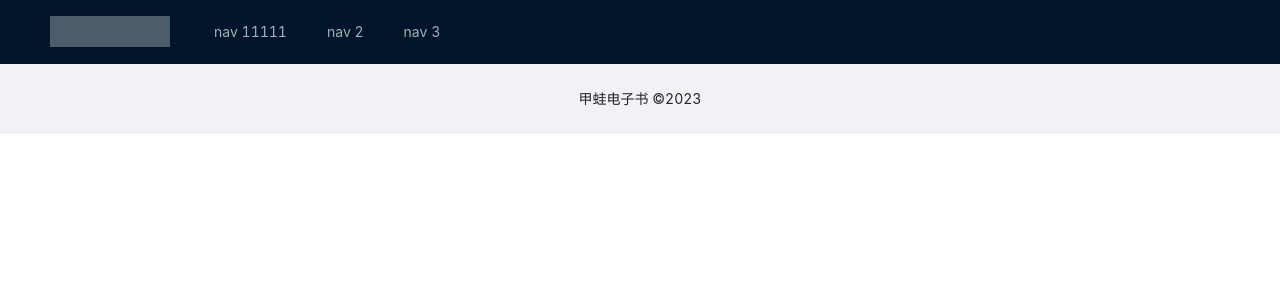
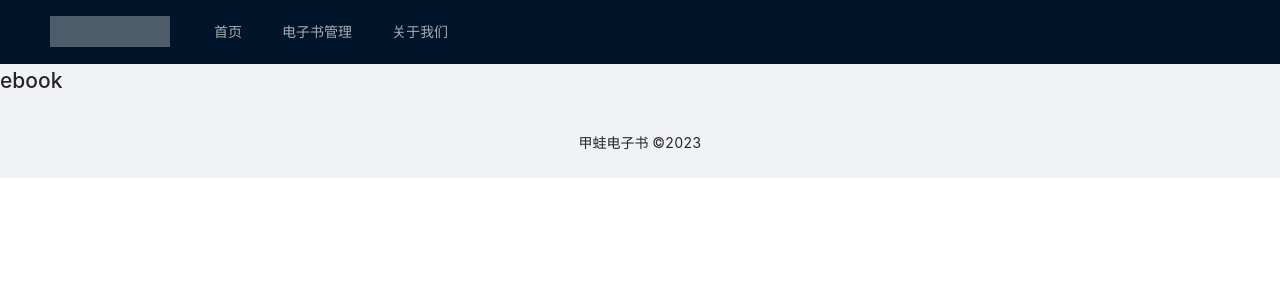
Before and after one commit to huangjinrrrrr/wiki, a Vue app in the folder web/: page /admin/ebook in a window 1280 px wide. Shown: the top 300 px of the page. Built offline with nearby package versions, Linux system fonts and the light colour scheme; no server answers.

Commit message:
6-2 增加电子书管理页面 新页面开发：页面、路由、菜单

```diff
--- a/web/src/components/the-header.vue
+++ b/web/src/components/the-header.vue
@@ -6,9 +6,15 @@
         mode="horizontal"
         :style="{ lineHeight: '64px' }"
     >
-      <a-menu-item key="1">nav 11111</a-menu-item>
-      <a-menu-item key="2">nav 2</a-menu-item>
-      <a-menu-item key="3">nav 3</a-menu-item>
+      <a-menu-item key="/">
+        <router-link to="/">首页</router-link>
+      </a-menu-item>
+      <a-menu-item key="/admin/ebook">
+        <router-link to="/admin/ebook">电子书管理</router-link>
+      </a-menu-item>
+      <a-menu-item key="/about">
+        <router-link to="/about">关于我们</router-link>
+      </a-menu-item>
     </a-menu>
   </a-layout-header>
 </template>
--- a/web/src/router/index.ts
+++ b/web/src/router/index.ts
@@ -1,6 +1,7 @@
 import { createRouter, createWebHistory, RouteRecordRaw } from 'vue-router'
 import Home from '../views/home.vue'
 import About from '../views/about.vue'
+import AdminEbook from '../views/admin/admin-ebook.vue'
 
 const routes: Array<RouteRecordRaw> = [
   {
@@ -17,6 +18,11 @@
     // which is lazy-loaded when the route is visited.
 
     // component: () => import(/* webpackChunkName: "about" */ '../views/about.vue')
+  },
+  {
+    path: '/admin/ebook',
+    name: 'AdminEbook',
+    component: AdminEbook
   }
 ]
 
--- /dev/null
+++ b/web/src/views/admin/admin-ebook.vue
@@ -0,0 +1,5 @@
+<template>
+  <div class="about">
+    <h1>ebook</h1>
+  </div>
+</template>
```
